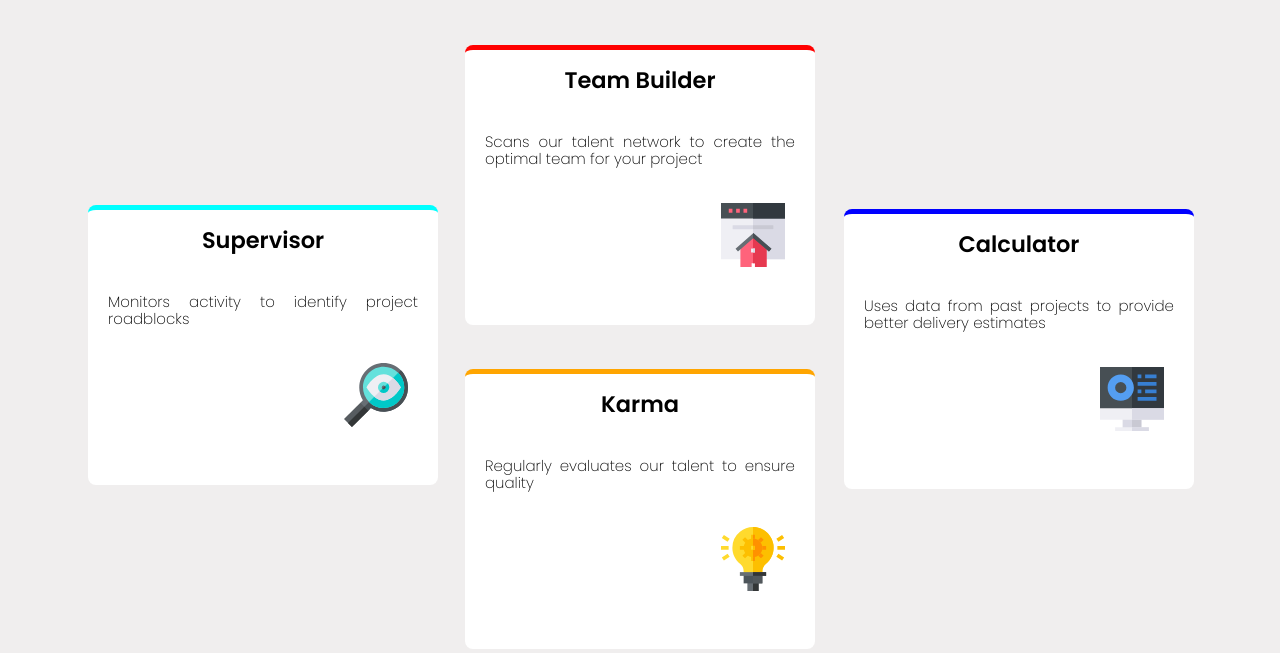
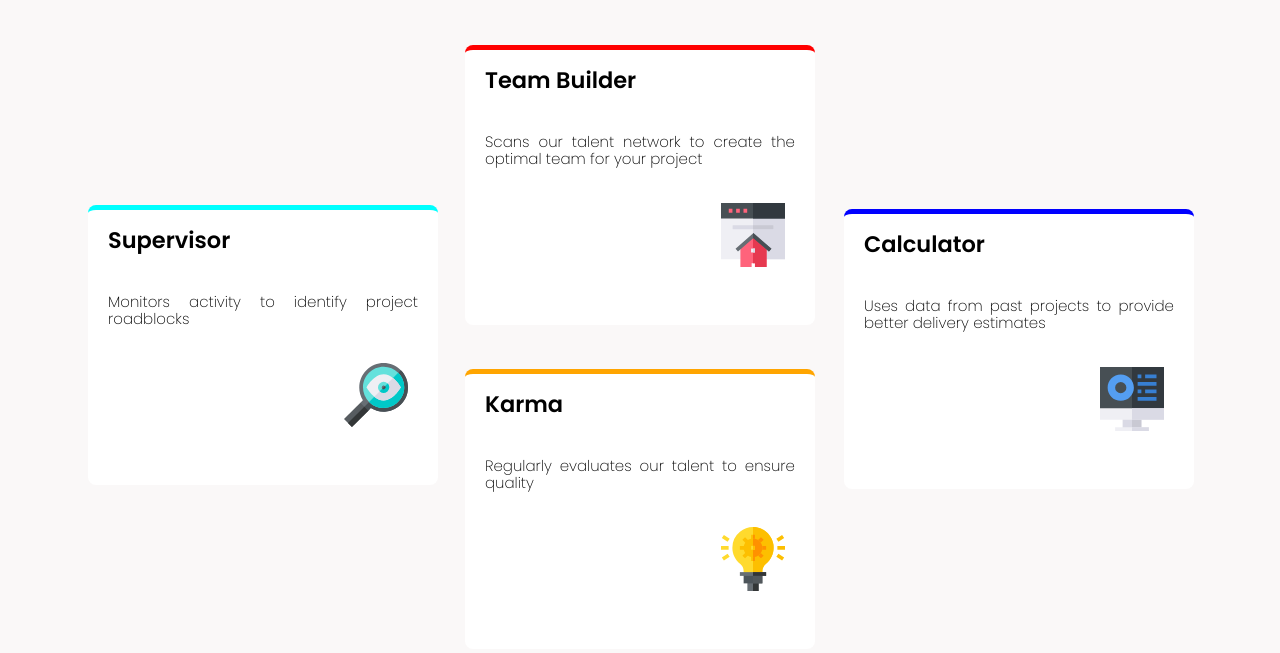
Before and after one commit to J0SEED01/desafio-fourcard, a plain HTML site: page index.html in a window 1280 px wide. Shown: the part 167-820 px from the top of the page. Drawn offline with Linux system fonts and the light colour scheme.

Commit message:
final del proyecyto de front mentor

```diff
--- a/css/estilos.css
+++ b/css/estilos.css
@@ -13,7 +13,7 @@ body{
     max-width: 1200px;
     width: 95%;
     margin: 0 auto;
-    background-color: rgb(240, 238, 238);
+    background-color: rgb(250, 248, 248);
 }
 
 .header{
@@ -49,7 +49,8 @@ body{
 }
 
 .card__title{
-    text-align: center;
+    text-align: left;
+    margin-left: 20px;
 }
 
 .card__text{
```
